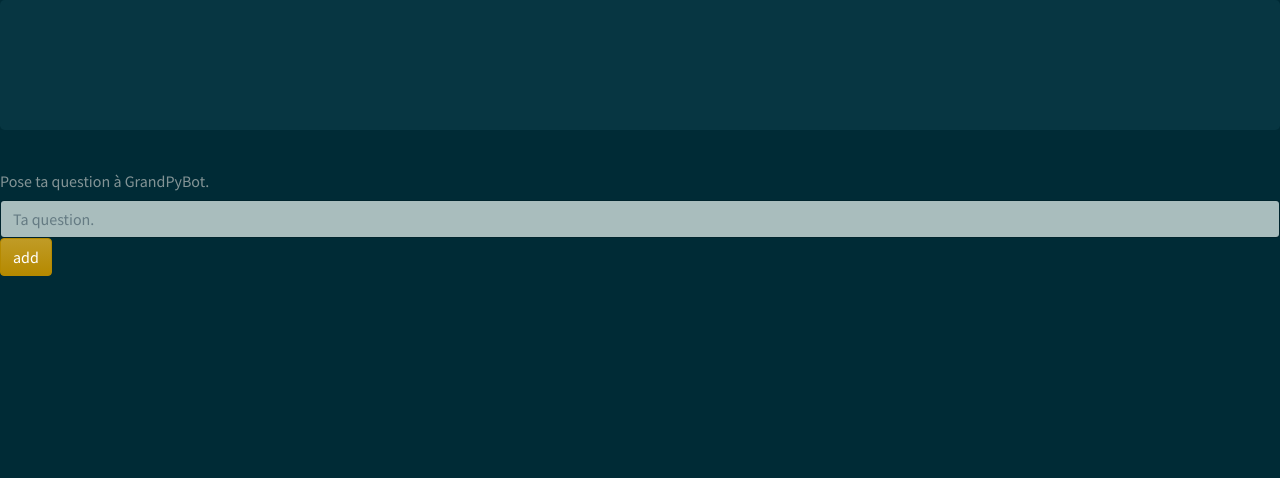
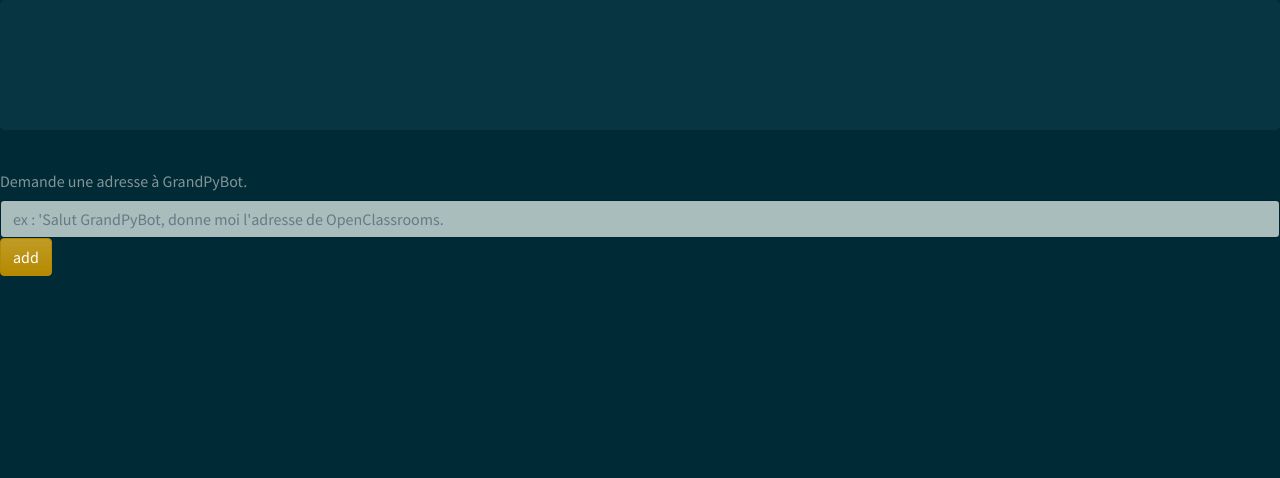
Before and after one commit to micktymoon/P7_GrandPy_Bot, a Flask app: page /accueil in a window 1280 px wide. Shown: the part 100-578 px from the top of the page. Run offline with Flask 2, Linux system fonts and the light colour scheme; some libraries are stand-ins or nearby versions.

Commit message:
modif visuel du site.

```diff
--- a/app/templates/accueil.html
+++ b/app/templates/accueil.html
@@ -28,8 +28,8 @@
 					<div class="map"></div>
 				</div>
 				<form id="newItemForm">
-					<label class="col-form-label" for="itemField">Pose ta question à GrandPyBot.</label>
-					<input type="text" class="form-control" placeholder="Ta question." id="itemField" name="question">
+					<label class="col-form-label" for="itemField">Demande une adresse à GrandPyBot.</label>
+					<input type="text" class="form-control" placeholder="ex : 'Salut GrandPyBot, donne moi l'adresse de OpenClassrooms." id="itemField" name="question">
 					<input type="submit" id="add" value="add" class="btn btn-primary"/>
 
 				</form>
```
